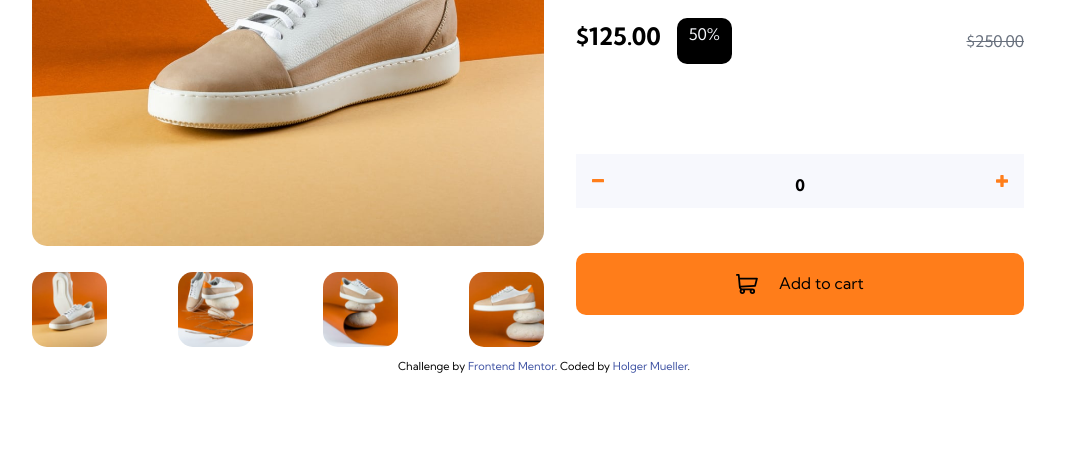
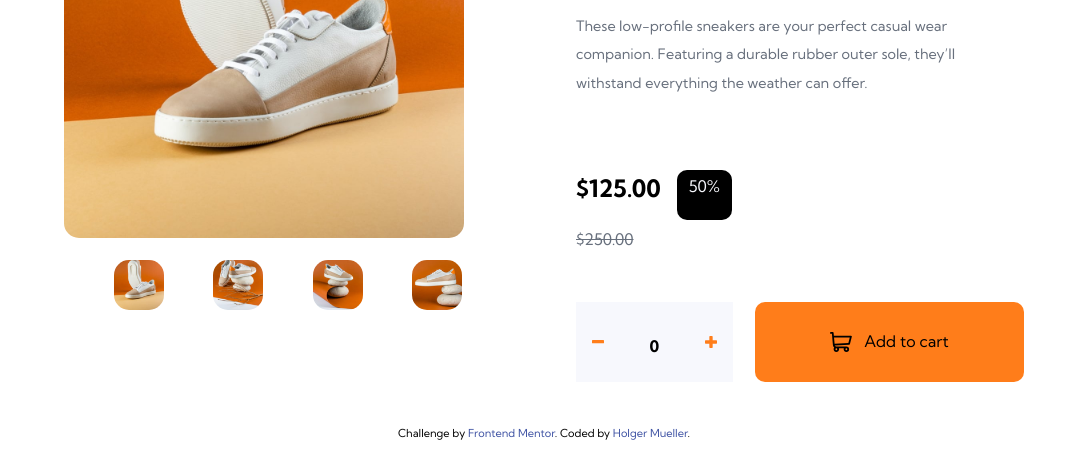
Before and after one commit to Holgermueller/ecommerce-product-page, a website: page index.html in a window 1280 px wide. Shown: the part 333-800 px from the top of the page, without its empty margins (96-1167 px from the left). Drawn offline with Linux system fonts and the light colour scheme.

Commit message:
styled product description section for desktop

```diff
--- a/index.html
+++ b/index.html
@@ -224,6 +224,7 @@
           <p class="retail-price">$250.00</p>
         </div>
 
+        <div class="add-to-cart-tools">
           <div
             class="quantity-selector"
             role="Use these buttons to increase or decrease the quantity of the item to add to cart"
@@ -253,6 +254,7 @@
             />
             Add to cart
           </button>
+        </div>
       </section>
     </main>
 
--- a/styles.css
+++ b/styles.css
@@ -337,6 +337,16 @@ h2 {
 }
 
 @media screen and (min-width: 600px) {
+  body,
+  html {
+    height: 100vh;
+    width: 100vw;
+  }
+
+  h2 {
+    font-size: 3rem;
+  }
+
   button:hover {
     cursor: pointer;
   }
@@ -360,10 +370,15 @@ h2 {
   main {
     display: flex;
     flex-direction: row;
+    height: 85%;
   }
 
   main section {
     width: 50%;
+  }
+
+  .mobile-image-carousel {
+    padding: 32px;
   }
 
   .open-close-nav {
@@ -381,19 +396,49 @@ h2 {
     margin-left: 5%;
   }
 
+  .my-slides img {
+    height: 400px;
+    width: 400px;
+  }
+
   .prev,
   .next {
     display: none;
   }
 
   .desktop-thumbnail-display {
+    width: 100%;
     display: flex;
-    justify-content: space-between;
+    justify-content: space-evenly;
     padding-top: 5%;
   }
 
   .thumbnail {
-    height: 75px;
-    width: 75px;
+    height: 50px;
+    width: 50px;
+  }
+
+  .prices {
+    flex-wrap: wrap;
+  }
+
+  .retail-price {
+    flex-basis: 100%;
+  }
+
+  .quantity-selector {
+    width: 35%;
+    margin: 0;
+  }
+
+  .add-to-cart-tools {
+    display: flex;
+    flex-direction: row;
+    justify-content: space-between;
+  }
+
+  .add-to-cart {
+    width: 60%;
+    float: right;
   }
 }
```
Lines whose indentation alone changed are shown as unchanged.
